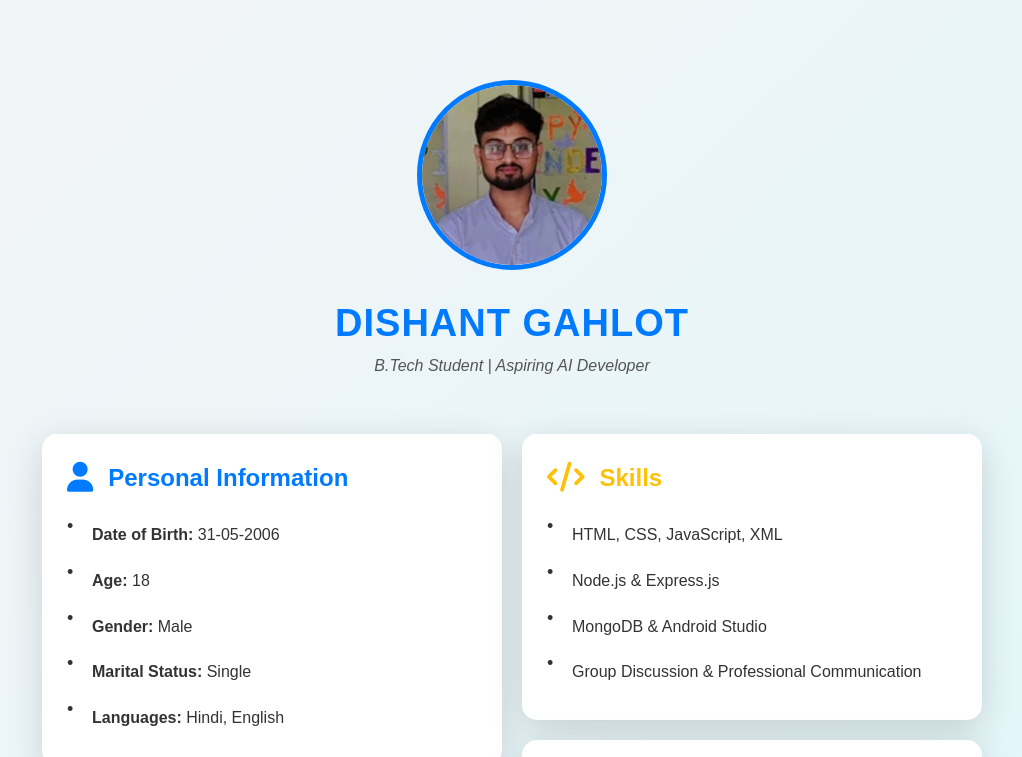
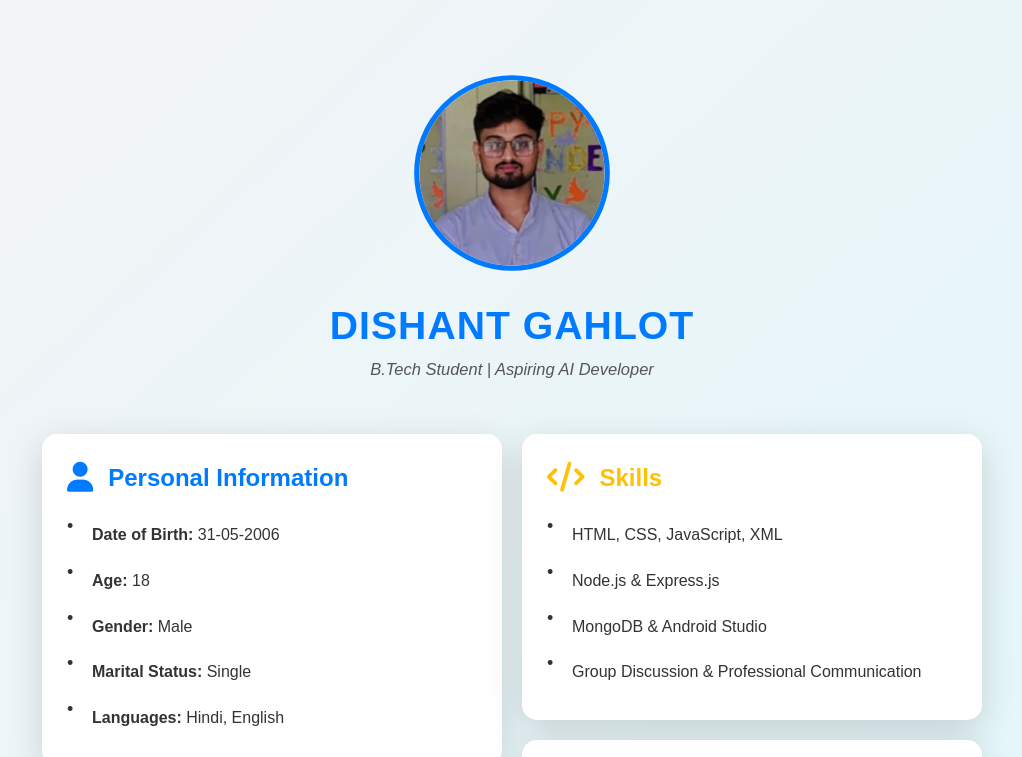
Before and after one commit to dishantgahlot/CSE--17, a plain HTML site: page cv.html in a window 1280 px wide. In both pictures the pointer is over the element 640 px from the left and 241 px from the top of the page. Shown: the top 757 px of the page, without its empty margins (128-1150 px from the left). Drawn offline with Linux system fonts and the light colour scheme.

Commit message:
add animation

```diff
--- a/cv.css
+++ b/cv.css
@@ -152,6 +152,15 @@ body {
   margin-top: 3px;
 }
 
+/* header icon animate*/
+
+.header:hover{
+  transform: scale(1.03)  ;
+  transition:  transform 0.3s  ease-in-out ;
+}
+
+
+
 /* Responsive */
 @media screen and (max-width: 900px) {
   .main-content {
```
